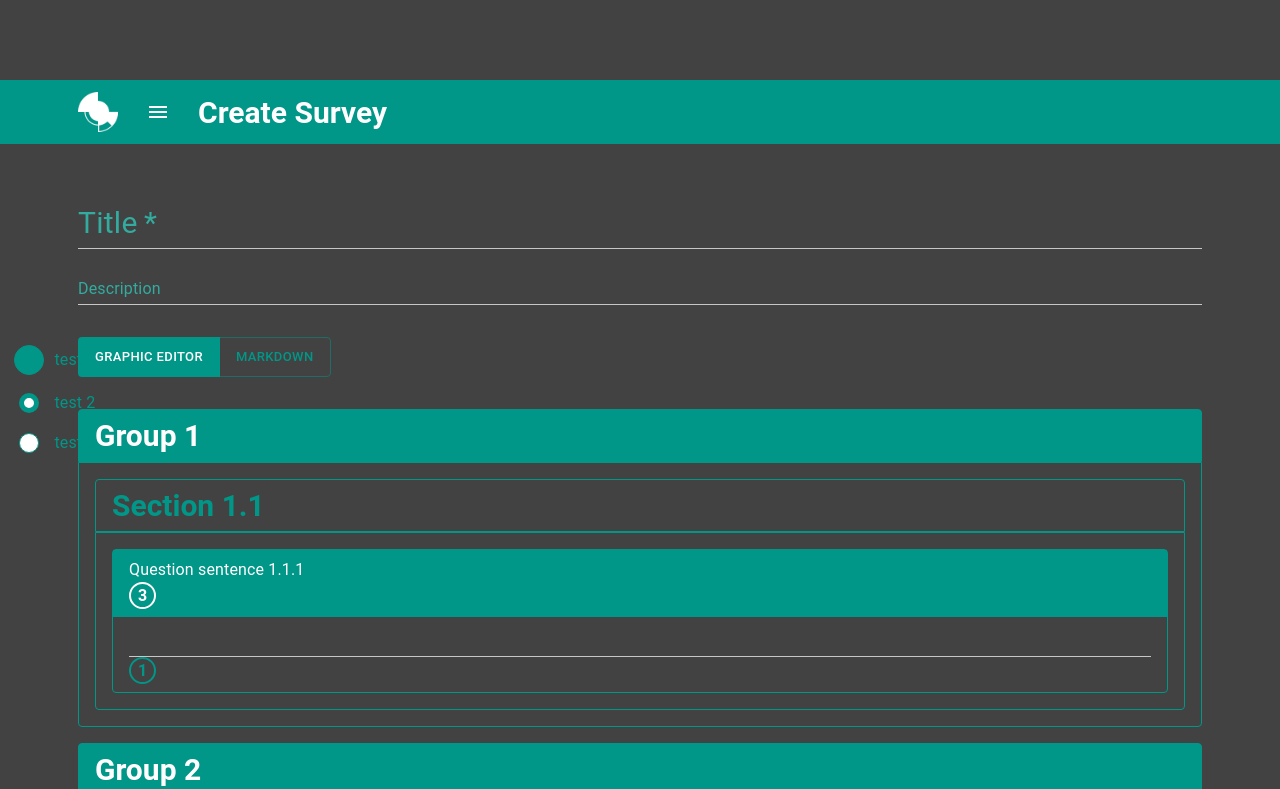
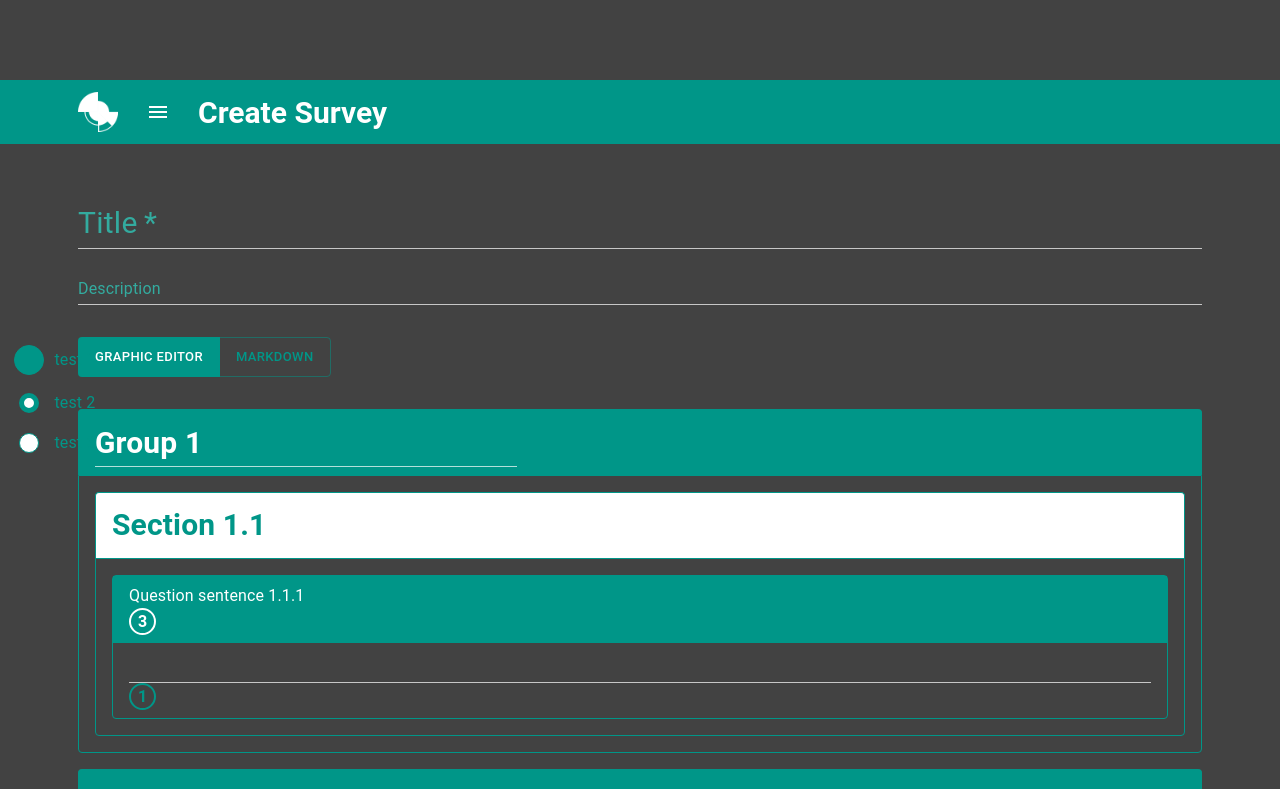
Before and after one commit to bobbylej/grow-me, a React (Create React App) app: page /surveys/new in a window 1280 px wide. Shown: the top 789 px of the page. Built offline with nearby package versions, Linux system fonts and the light colour scheme.

Commit message:
Add logic to change title for group and section in form
- Add logic to change title for group and section in form in grphic editor
- Modify styles for FormBox
- Add edit mode in FormBox

```diff
--- a/src/app/shared/components/Form/FormBox/FormBox.styles.ts
+++ b/src/app/shared/components/Form/FormBox/FormBox.styles.ts
@@ -1,6 +1,70 @@
 import { Theme } from '@material-ui/core';
-import { makeStyles } from '@material-ui/styles';
+import { CSSProperties, makeStyles } from '@material-ui/styles';
+import { Color } from 'app/shared/types/color.type';
 import { defaultValues } from 'app/shared/utils/styles.utils';
+import { FormBoxProps } from 'app/shared/components/Form/FormBox/FormBox';
+import { BackgroundVariant } from 'app/shared/types/backgroundVariant.type';
+import { Size } from 'app/shared/types/size.type';
+
+const getTypographyStyle = (
+  theme: Theme,
+  size?: Size,
+): CSSProperties => {
+  switch (size) {
+    case 'small':
+      return theme.typography.body1;
+    case 'medium':
+      return theme.typography.h3;
+  }
+  return theme.typography.h3;
+};
+
+const getColor = (
+  theme: Theme,
+  color?: Color,
+  variant?: BackgroundVariant,
+): string => {
+  switch (color) {
+    case 'primary':
+      return variant === 'outlined'
+        ? theme.palette.primary.main
+        : theme.palette.primary.contrastText;
+    case 'primaryLight':
+      return variant === 'outlined'
+        ? theme.palette.primary.light
+        : theme.palette.primary.contrastText;
+    case 'secondary':
+      return variant === 'outlined'
+        ? theme.palette.secondary.main
+        : theme.palette.secondary.contrastText;
+    case 'secondaryLight':
+      return variant === 'outlined'
+        ? theme.palette.secondary.light
+        : theme.palette.secondary.contrastText;
+  }
+  return theme.palette.primary.main;
+};
+
+const getContrastColor = (
+  theme: Theme,
+  color?: Color,
+  variant?: BackgroundVariant,
+): string => {
+  return getColor(
+    theme,
+    color,
+    variant === 'outlined' ? 'contained' : 'outlined',
+  );
+};
+
+const getContentBackgroundColor = (
+  theme: Theme,
+  variant?: BackgroundVariant,
+): string => {
+  return variant === 'contained'
+    ? theme.palette.grey[300]
+    : theme.palette.background.default;
+};
 
 export const useFormBoxStyles = makeStyles(
   (theme: Theme) => ({
@@ -9,70 +73,33 @@ export const useFormBoxStyles = makeStyles(
       borderWidth: '1px',
       borderTopRightRadius: defaultValues.borderRadius,
       borderTopLeftRadius: defaultValues.borderRadius,
-      borderColor: theme.palette.primary.main,
-      color: theme.palette.primary.main,
+      borderBottomWidth: 0,
+      borderColor: (props: Partial<FormBoxProps>) =>
+        getColor(theme, props.color, 'outlined'),
+      color: (props: Partial<FormBoxProps>) =>
+        getColor(theme, props.color, props.headerVariant),
+      backgroundColor: (props: Partial<FormBoxProps>) =>
+        getContrastColor(theme, props.color, props.headerVariant),
       padding: theme.spacing(1, 2),
     },
-    headerPrimary: {
-      borderColor: theme.palette.primary.main,
-      color: theme.palette.primary.main,
-
-      '&$headerContained': {
-        backgroundColor: theme.palette.primary.main,
-        color: theme.palette.primary.contrastText,
-      },
+    headerInput: (props: Partial<FormBoxProps>) => {
+      const fontStyles = getTypographyStyle(theme, props.size);
+      return {
+        color: getColor(theme, props.color, props.headerVariant),
+        fontSize: fontStyles.fontSize,
+        fontWeight: fontStyles.fontWeight,
+      };
     },
-    headerPrimaryLight: {
-      borderColor: theme.palette.primary.light,
-      color: theme.palette.primary.light,
-
-      '&$headerContained': {
-        backgroundColor: theme.palette.primary.light,
-        color: theme.palette.primary.contrastText,
-      },
-    },
-    headerSecondary: {
-      borderColor: theme.palette.secondary.main,
-      color: theme.palette.secondary.main,
-
-      '&$headerContained': {
-        backgroundColor: theme.palette.secondary.main,
-        color: theme.palette.secondary.contrastText,
-      },
-    },
-    headerSecondaryLight: {
-      borderColor: theme.palette.secondary.light,
-      color: theme.palette.secondary.light,
-
-      '&$headerContained': {
-        backgroundColor: theme.palette.secondary.light,
-        color: theme.palette.secondary.contrastText,
-      },
-    },
-    headerContained: {},
     content: {
       borderStyle: 'solid',
       borderWidth: '1px',
       borderBottomRightRadius: defaultValues.borderRadius,
       borderBottomLeftRadius: defaultValues.borderRadius,
-      borderColor: theme.palette.primary.main,
-      backgroundColor: theme.palette.background.default,
+      borderColor: (props: Partial<FormBoxProps>) =>
+        getColor(theme, props.color, 'outlined'),
+      backgroundColor: (props: Partial<FormBoxProps>) =>
+        getContentBackgroundColor(theme, props.contentVariant),
       padding: theme.spacing(2),
-    },
-    contentPrimary: {
-      borderColor: theme.palette.primary.main,
-    },
-    contentPrimaryLight: {
-      borderColor: theme.palette.primary.light,
-    },
-    contentSecondary: {
-      borderColor: theme.palette.secondary.main,
-    },
-    contentSecondaryLight: {
-      borderColor: theme.palette.secondary.light,
-    },
-    contentContained: {
-      backgroundColor: theme.palette.grey[300],
     },
   }),
   { name: 'FormBox' },
--- a/src/app/shared/components/Form/FormBox/FormBox.tsx
+++ b/src/app/shared/components/Form/FormBox/FormBox.tsx
@@ -1,5 +1,6 @@
 import {
   Grid,
+  TextField,
   Typography,
   TypographyVariant,
 } from '@material-ui/core';
@@ -16,6 +17,8 @@ export interface FormBoxProps {
   headerVariant?: BackgroundVariant;
   contentVariant?: BackgroundVariant;
   contentClassName?: string;
+  editMode?: boolean;
+  changeTitle?: (title: string) => void;
 }
 
 export const FormBox: React.FC<
@@ -27,49 +30,58 @@ export const FormBox: React.FC<
   headerVariant = 'contained',
   contentVariant = 'outlined',
   contentClassName,
+  editMode = false,
+  changeTitle,
   children,
 }: React.PropsWithChildren<FormBoxProps>): React.ReactElement => {
-  const styles = useFormBoxStyles();
+  const styles = useFormBoxStyles({
+    size,
+    color,
+    headerVariant,
+    contentVariant,
+  });
+
   const headerTextVariant: Record<Size, TypographyVariant> = {
     small: 'body1',
     medium: 'h3',
   };
-  const headerColorClasses: Record<Color, string> = {
-    primary: styles.headerPrimary,
-    primaryLight: styles.headerPrimaryLight,
-    secondary: styles.headerSecondary,
-    secondaryLight: styles.headerSecondaryLight,
+
+  const getTextFieldColor = (): 'primary' | 'secondary' => {
+    switch (color) {
+      case 'primary':
+      case 'primaryLight':
+        return 'primary';
+      case 'secondary':
+      case 'secondaryLight':
+        return 'secondary';
+    }
   };
-  const headerVariantClasses: Record<BackgroundVariant, string> = {
-    contained: styles.headerContained,
-    outlined: '',
+
+  const onChangeTitle = (title: string): void => {
+    changeTitle && changeTitle(title);
   };
-  const contentColorClasses: Record<Color, string> = {
-    primary: styles.contentPrimary,
-    primaryLight: styles.contentPrimaryLight,
-    secondary: styles.contentSecondary,
-    secondaryLight: styles.headerSecondaryLight,
-  };
-  const contentVariantClasses: Record<BackgroundVariant, string> = {
-    contained: styles.contentContained,
-    outlined: '',
-  };
+
+  const titleElement = editMode ? (
+    <TextField
+      value={title}
+      color={getTextFieldColor()}
+      inputProps={{
+        className: styles.headerInput,
+      }}
+      onChange={(event) => onChangeTitle(event.target.value)}
+    />
+  ) : (
+    <Typography variant={headerTextVariant[size]}>{title}</Typography>
+  );
 
   return (
     <div>
-      <Grid
-        container
-        className={`${styles.header} ${headerColorClasses[color]} ${headerVariantClasses[headerVariant]}`}
-      >
-        <Grid item>
-          <Typography variant={headerTextVariant[size]}>
-            {title}
-          </Typography>
-        </Grid>
+      <Grid container className={`${styles.header}`}>
+        <Grid item>{titleElement}</Grid>
       </Grid>
       <Grid
         container
-        className={`${styles.content} ${contentColorClasses[color]} ${contentVariantClasses[contentVariant]} ${contentClassName}`}
+        className={`${styles.content} ${contentClassName}`}
       >
         <Grid item xs={12}>
           {children}
--- a/src/app/shared/utils/markdownJsonToJsx.utils.tsx
+++ b/src/app/shared/utils/markdownJsonToJsx.utils.tsx
@@ -78,6 +78,10 @@ export const convertMarkdownGroupToJsx = (
       key={markdownRuleElementJson.id}
       title={markdownRuleElementJson.value}
       color="primary"
+      editMode
+      changeTitle={(title) =>
+        setValue && setValue(markdownRuleElementJson.id, title)
+      }
     >
       {markdownRuleElementJson.children &&
         convertMarkdownRulesJsonToJsx(
@@ -100,6 +104,10 @@ export const convertMarkdownSectionToJsx = (
       title={markdownRuleElementJson.value}
       color="primary"
       headerVariant="outlined"
+      editMode
+      changeTitle={(title) =>
+        setValue && setValue(markdownRuleElementJson.id, title)
+      }
     >
       {markdownRuleElementJson.children &&
         convertMarkdownRulesJsonToJsx(
```
